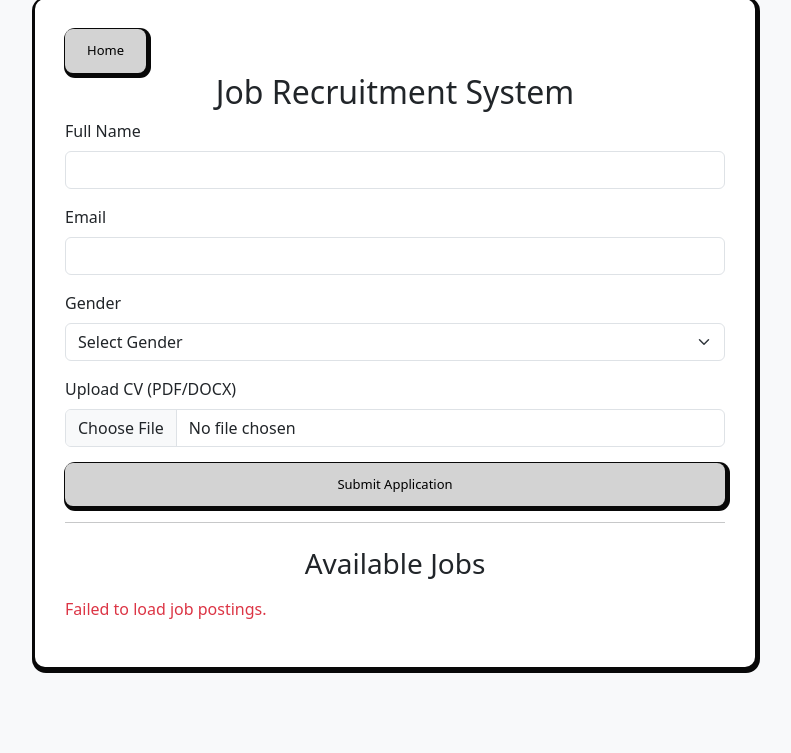
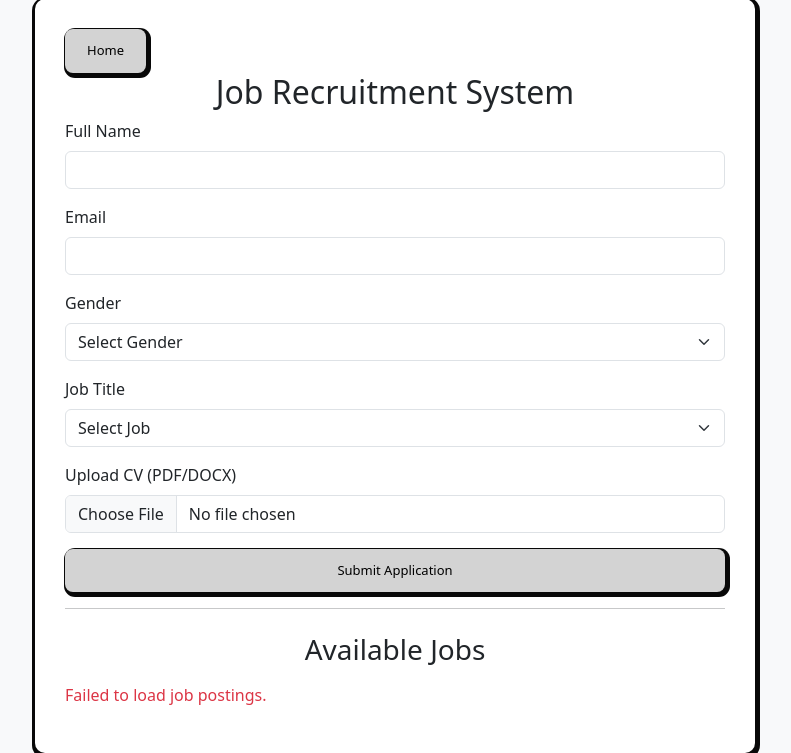
Before and after one commit to Mafia-Deadend/Job_recruitment, a Django app: page /upload-cv/ in a window 1280 px wide. Shown: the part 51-804 px from the top of the page, without its empty margins (245-1036 px from the left). Before the commit the page ends 724 px from the top, so only its background shows below. Run offline with Django 5.2, Linux system fonts and the light colour scheme; data comes from the database, SQL or seed files in the repository; both versions use the stored data as it was after the commit.

Commit message:
modified:   db.sqlite3 	new file:   media/cvs/Hammad_CV.pdf 	new file:   media/cvs/Muhammad Habibullah CV.docx 	modified:   recruitment/__pycache__/admin.cpython-312.pyc 	modified:   recruitment/__pycache__/models.cpython-312.pyc 	modified:   recruitment/__pycache__/urls.cpython-312.pyc 	modified:   recruitment/__pycache__/views.cpython-312.pyc 	modified:   recruitment/admin.py 	new file:   recruitment/migrations/0003_jobapplication_job_alter_job_title.py 	new file:   recruitment/migrations/__pycache__/0003_jobapplication_job_alter_job_title.cpython-312.pyc 	modified:   recruitment/models.py 	new file:   recruitment/signals.py 	new file:   recruitment/templates/candidates.html 	modified:   recruitment/templates/job.html 	modified:   recruitment/templates/job_recruitment.html 	modified:   recruitment/views.py

```diff
--- a/recruitment/templates/job.html
+++ b/recruitment/templates/job.html
@@ -29,44 +29,57 @@
             <table>
                 <thead>
                     <tr>
-                        <th>S.no</th>
+                        <th>#</th>
                         <th>Job Title</th>
-                        <th>Short List</th>
+                        <th>Shortlisted</th>
                         <th>Waiting List</th>
-                        <th>Rejected List</th>
+                        <th>Rejected</th>
                     </tr>
                 </thead>
                 <tbody id="jobTableBody">
-                    <!-- Dynamic Data Will Be Inserted Here -->
+                    <!-- Jobs will be loaded here dynamically -->
+                    {% for job in jobs %}
+                    <tr>
+                        <td>{{ forloop.counter }}</td>
+                        <td>{{ job.job_title }}</td>
+                        <td>{{ job.shortlist_count }} / <a href="/job/{{ job.id }}/candidates/Shortlisted/">View All</a></td>
+                        <td>{{ job.waiting_count }} / <a href="/job/{{ job.id }}/candidates/Waiting List/">View All</a></td>
+                        <td>{{ job.rejected_count }} / <a href="/job/{{ job.id }}/candidates/Rejected/">View All</a></td>
+
+                    </tr>
+                    {% endfor %}
                 </tbody>
             </table>
+
         </div>
     </div>
 
     <script>
-        // Placeholder for fetching data from backend later
         document.addEventListener("DOMContentLoaded", function () {
-            fetch('/api/jobs')  // Example endpoint (to be created in Flask/Django)
+            fetch('/api/jobs/') // Fetch job data from Django API
                 .then(response => response.json())
                 .then(data => {
                     const jobTableBody = document.getElementById("jobTableBody");
-                    jobTableBody.innerHTML = "";
+                    jobTableBody.innerHTML = ""; // Clear existing rows
+
                     let sno = 1;
-
                     data.forEach(job => {
-                        const row = `<tr>
-                            <td>${sno++}</td>
-                            <td>${job.job_title}</td>
-                            <td>${job.shortlist_count} / <a href="#" class="view-link">View All</a></td>
-                            <td>${job.waiting_count} / <a href="#" class="view-link">View All</a></td>
-                            <td>${job.rejected_count} / <a href="#" class="view-link">View All</a></td>
-                        </tr>`;
+                        const row = `
+                            <tr>
+                                <td>${sno++}</td>
+                                <td>${job.job_title}</td>
+                                <td>${job.shortlist_count} / <a href="/job/${job.id}/" class="view-link">View All</a></td>
+                                <td>${job.waiting_count} / <a href="/job/${job.id}/" class="view-link">View All</a></td>
+                                <td>${job.rejected_count} / <a href="/job/${job.id}/" class="view-link">View All</a></td>
+                            </tr>
+                        `;
                         jobTableBody.innerHTML += row;
                     });
                 })
-                .catch(error => console.error("Error fetching data:", error));
+                .catch(error => console.error("Error fetching job data:", error));
         });
-    </script>
+        </script>
+
 
 </body>
 </html>
--- a/recruitment/templates/job_recruitment.html
+++ b/recruitment/templates/job_recruitment.html
@@ -48,7 +48,7 @@
 </head>
 <body>
   <div class="container">
-        <a href="{% url 'home' %}"> <button class="home"> Home</button></a>
+      <a href="{% url 'home' %}"><button class="home">Home</button></a>
       <h2 class="text-center">Job Recruitment System</h2>
 
       <form action="{% url 'upload_cv' %}" method="POST" enctype="multipart/form-data">
@@ -70,6 +70,14 @@
                   <option value="other">Other</option>
               </select>
           </div>
+          <!-- Job selection dropdown -->
+          <div class="mb-3">
+              <label for="job" class="form-label">Job Title</label>
+              <select class="form-select" id="jobs" name="jobs" required>
+                  <option value="">Select Job</option>
+                  <!-- Options will be populated dynamically -->
+              </select>
+          </div>
           <div class="mb-3">
               <label for="cv" class="form-label">Upload CV (PDF/DOCX)</label>
               <input type="file" class="form-control" id="cv" name="cv" accept=".pdf,.docx" required>
@@ -77,28 +85,36 @@
           <button type="submit" class="btn btn-primary w-100">Submit Application</button>
       </form>
 
-
       <hr>
 
       <h3 class="text-center mt-4">Available Jobs</h3>
       <div id="job_list" class="mt-3"></div>
   </div>
   <script>
-        // Function to fetch job postings from Django API
+      // Function to fetch job postings from Django API and populate both job list and dropdown
       async function fetchJobs() {
           try {
               let response = await fetch('/jobs/'); // Fetch data from Django API
-                let jobs = await response.json();
+              let data = await response.json();
 
+              // Assuming your API returns an object with a "jobs" key:
+              let jobs = data.jobs;
+
+              // Populate the available jobs list
               let jobList = document.getElementById('job_list');
               jobList.innerHTML = ""; // Clear previous data
+
+              // Populate the job dropdown
+              let jobSelect = document.getElementById('job');
+              jobSelect.innerHTML = `<option value="">Select Job</option>`;
 
               if (jobs.length === 0) {
                   jobList.innerHTML = "<p class='text-center'>No job postings available.</p>";
                   return;
               }
 
-                jobs.jobs.forEach(job => {
+              jobs.forEach(job => {
+                  // Create a card for each job in the job list
                   let jobCard = `
                       <div class="card mb-3">
                           <div class="card-body">
@@ -109,6 +125,12 @@
                       </div>
                   `;
                   jobList.innerHTML += jobCard;
+
+                  // Create an option for each job in the dropdown (using job id as value)
+                  let option = document.createElement('option');
+                  option.value = job.id;
+                  option.textContent = job.title;
+                  jobSelect.appendChild(option);
               });
 
           } catch (error) {
--- a/recruitment/views.py
+++ b/recruitment/views.py
@@ -1,37 +1,55 @@
-from django.shortcuts import render
+from django.shortcuts import render, redirect, get_object_or_404
+from django.core.files.storage import FileSystemStorage
+from django.http import JsonResponse
+from django.views.decorators.csrf import csrf_exempt
+from django.contrib import messages
+from .models import JobApplication, Job
+import pdfplumber
+import docx
+import nltk
+import string
+from nltk.tokenize import word_tokenize
+from nltk.corpus import stopwords
 
+nltk.download('punkt')
+nltk.download('stopwords')
+
+
+# Home Page
 def home(request):
     return render(request, 'home_page.html')
 
 def post_job(request):
     return render(request, 'job_post.html')
 
+
+
+# Job Posting Page
 def create_job(request):
+    if request.method == 'POST':
+        title = request.POST.get('title')
+        description = request.POST.get('description')
+        skills = request.POST.get('skills')
+
+        if not (title and description and skills):
+            messages.error(request, "All fields are required!")
+            return redirect('create_job')
+
+        Job.objects.create(title=title, description=description, required_skills=skills)
+        messages.success(request, "Job posted successfully!")
+        return redirect('home')
+
     return render(request, 'create_job.html')
 
+
+# Job Detail Page
 def job_detail(request, job_id):
-    return render(request, 'job.html', {'job_id': job_id})
-
-def recruitment_dashboard(request):
-    return render(request, 'job_recruitment.html')
+    job = get_object_or_404(Job, id=job_id)
+    return render(request, 'job.html', {'job': job})
 
 
-import pdfplumber
-import docx
-import nltk
-import string
-from nltk.tokenize import word_tokenize
-from nltk.corpus import stopwords
-from django.shortcuts import render, redirect
-from django.core.files.storage import FileSystemStorage
-from django.http import JsonResponse
-from django.views.decorators.csrf import csrf_exempt
-from .models import JobApplication, Job
 
-nltk.download('punkt')
-nltk.download('stopwords')
-
-# Extract text from PDF
+# Extract Text from PDF
 def extract_text_from_pdf(file_path):
     text = ""
     with pdfplumber.open(file_path) as pdf:
@@ -41,57 +59,65 @@
                 text += page_text + "\n"
     return text
 
-# Extract text from Word
+
+
+# Extract Text from Word Document
 def extract_text_from_word(file_path):
     doc = docx.Document(file_path)
     return "\n".join([para.text for para in doc.paragraphs])
 
-# Fetch latest job skills from database
-def get_latest_job_skills():
-    latest_job = Job.objects.last()
-    if latest_job and latest_job.required_skills:
-        return set(latest_job.required_skills.lower().split(", "))
+
+# Fetch Required Skills for a Job
+def get_latest_job_skills(job_id):
+    job = Job.objects.filter(id=job_id).first()
+    if job and job.required_skills:
+        return set(job.required_skills.lower().split(", "))
     return set()
 
-# Upload CV and process
+
+# Upload CV and Process Candidate
 @csrf_exempt
 def upload_cv(request):
     if request.method == 'POST':
+        job_id = request.POST.get('job')
         name = request.POST.get('name')
         email = request.POST.get('email')
         gender = request.POST.get('gender')
         cv_file = request.FILES.get('cv')
 
-        if not cv_file:
-            return render(request, 'job_recruitment.html', {'error': 'No file uploaded'})
+        if not (job_id and name and email and gender and cv_file):
+            messages.error(request, "All fields are required!")
+            return redirect('recruitment_dashboard')
 
         # Save CV
         fs = FileSystemStorage(location='media/cvs/')
         filename = fs.save(cv_file.name, cv_file)
         file_path = f"media/cvs/{filename}"
 
-        # Extract text from CV
+        # Extract Text from CV
         if filename.endswith('.pdf'):
             extracted_text = extract_text_from_pdf(file_path)
         elif filename.endswith('.docx'):
             extracted_text = extract_text_from_word(file_path)
         else:
-            return render(request, 'job_recruitment.html', {'error': 'Invalid file format. Only PDF/DOCX allowed.'})
+            messages.error(request, "Invalid file format. Only PDF/DOCX allowed.")
+            return redirect('recruitment_dashboard')
 
-        # Tokenization and cleaning
+        # Tokenization & Cleaning
         tokens = word_tokenize(extracted_text.lower())
         tokens = [word for word in tokens if word not in stopwords.words('english') and word not in string.punctuation]
 
-        # Fetch required skills
-        required_skills = get_latest_job_skills()
+        # Fetch Required Skills
+        required_skills = get_latest_job_skills(job_id)
         if not required_skills:
-            return render(request, 'job_recruitment.html', {'error': 'No job skills found! Please post a job first.'})
+            messages.error(request, "No skills found for this job. Please post a job first.")
+            return redirect('recruitment_dashboard')
 
-        # Check skill match percentage
+        # Calculate Match Percentage
         matched_skills = required_skills.intersection(set(tokens))
         match_percentage = (len(matched_skills) / len(required_skills)) * 100 if required_skills else 0
 
-        # Categorize candidate
+        # Categorize Candidate
         if match_percentage >= 65:
             status = "Shortlisted"
         elif 55 <= match_percentage < 65:
@@ -99,25 +125,61 @@
         else:
             status = "Rejected"
 
-        # Save in database
+        # Save Application
         JobApplication.objects.create(
             name=name,
             email=email,
             gender=gender,
-            cv=file_path,  # Store relative path
+            job = get_object_or_404(Job, id=job_id),
+
+            cv=file_path,
             matched_skills=", ".join(matched_skills),
             match_percentage=match_percentage,
             status=status
         )
 
-        return redirect('home')  # Redirect after processing
+
+        messages.success(request, f"Application submitted successfully! Status: {status}")
+        return redirect('home')
 
     return render(request, 'job_recruitment.html')
 
-# Fetch job list
 
- # Returns jobs in JSON format
+# Fetch Jobs & Shortlisted Candidates Count
 def job_list(request):
-    jobs = Job.objects.all
-    short_list = JobApplication.status
-    return render(request, 'job_list.html', {'jobs': jobs,'short_list':short_list},)
+    jobs = Job.objects.all()
+    job_data = []
+
+    for job in jobs:
+        shortlisted_count = JobApplication.objects.filter(job=job, status="Shortlisted").count()
+        waiting_count = JobApplication.objects.filter(job=job, status="Waiting List").count()
+        rejected_count = JobApplication.objects.filter(job=job, status="Rejected").count()
+
+        job_data.append({
+            "id": job.id,
+            "job_title": job.title,
+            "shortlist_count": shortlisted_count,
+            "waiting_count": waiting_count,
+            "rejected_count": rejected_count
+        })
+
+    return render(request, "job.html" , {"jobs": job_data})  # Render HTML instead of JSON
+
+
+
+
+# Recruitment Dashboard
+def recruitment_dashboard(request):
+    jobs = Job.objects.all()  # Fetch all jobs (corrected)
+    return render(request, 'job_recruitment.html', {'jobs': jobs})
+
+
+
+from django.shortcuts import render, get_object_or_404
+from .models import Job, JobApplication
+
+def job_candidates(request, job_id, status):
+    job = get_object_or_404(Job, id=job_id)  # Fetch the job
+    candidates = JobApplication.objects.filter(job=job, status=status)  # Filter candidates
+
+    return render(request, "candidates.html", {"job": job, "candidates": candidates, "status": status})
```
Also changed, not shown: recruitment/admin.py (+8 -0 lines), recruitment/models.py (+38 -8 lines), recruitment/signals.py (added, +36 -0 lines), recruitment/templates/candidates.html (added, +38 -0 lines), db.sqlite3, recruitment/migrations/0003_jobapplication_job_alter_job_title.py (added), 2 other files. Lines whose indentation alone changed are shown as unchanged.
